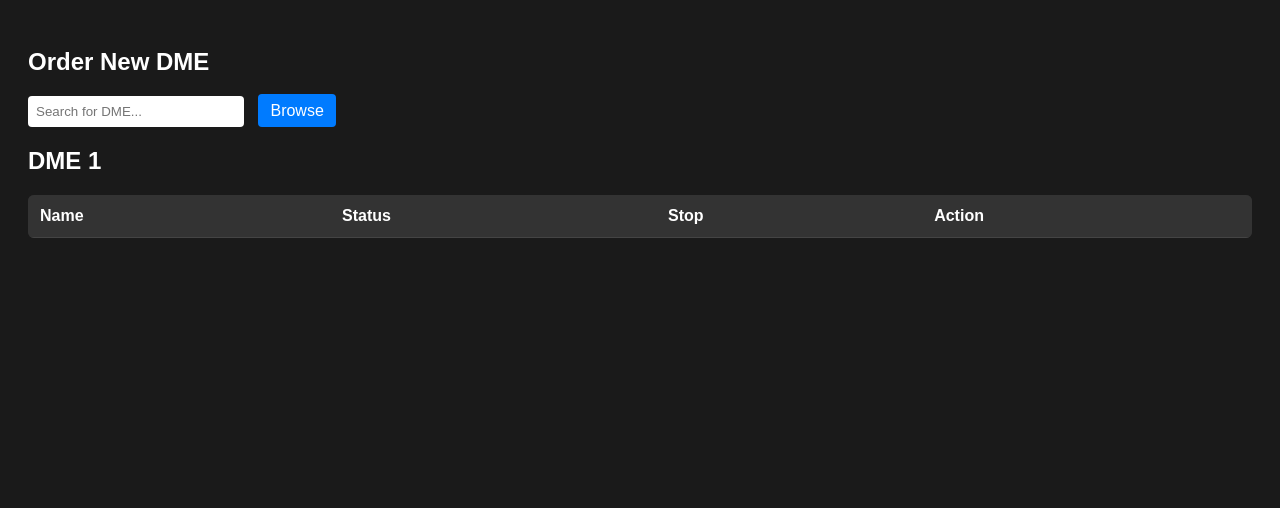
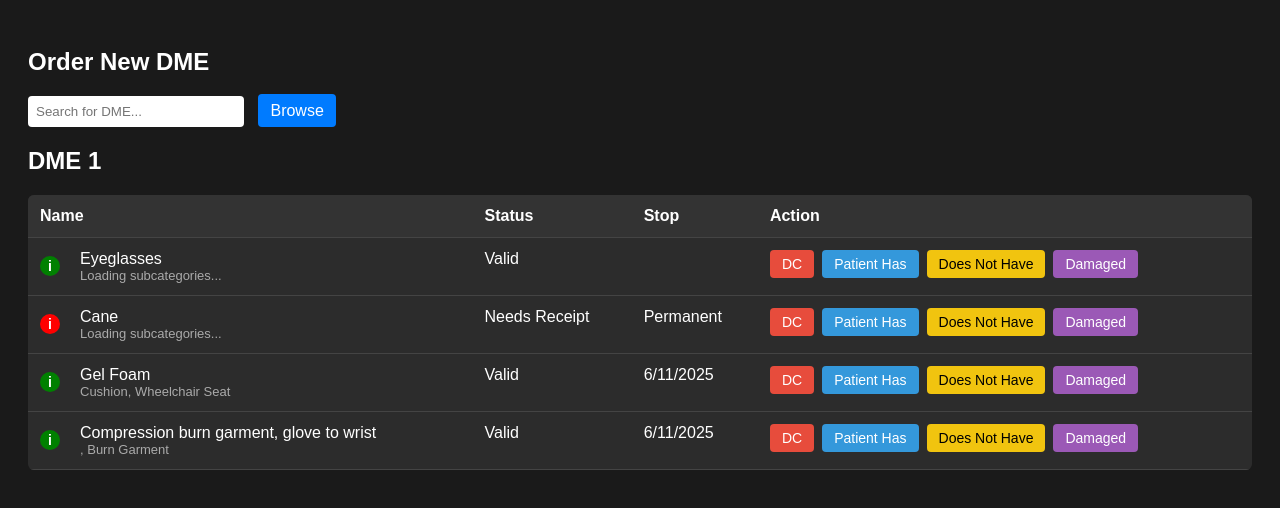
Before and after one commit to elizathornton/dme_ordering, a plain HTML site: page index.html in a window 1280 px wide. Drawn offline with Linux system fonts and the light colour scheme.

Commit message:
Update index.html

```diff
--- a/index.html
+++ b/index.html
@@ -166,4 +166,93 @@
         const tr = document.createElement('tr');
 
         // Name cell with status bar and info icon
-        const
+        const nameTd = document.createElement('td');
+        const rowDiv = document.createElement('div');
+        rowDiv.className = 'row-container';
+
+        const color = getColorByStatus(row.Status);
+
+        const bar = document.createElement('div');
+        bar.className = 'status-bar';
+        bar.style.backgroundColor = color;
+
+        const infoIcon = document.createElement('div');
+        infoIcon.className = 'info-icon';
+        infoIcon.style.backgroundColor = color;
+        infoIcon.textContent = 'i';
+        infoIcon.onclick = (e) => {
+          e.stopPropagation(); // prevent body click from hiding it immediately
+          const detail = dmeDetails.find(d => d['Item'] === row.Name);
+          if (detail) {
+            infoBox.style.display = 'block';
+            infoBox.style.top = `${e.pageY + 10}px`;
+            infoBox.style.left = `${e.pageX + 10}px`;
+            infoBox.innerHTML = `<strong>${row.Name}</strong><br><small>${detail['Subcategory 1'] || ''}, ${detail['Subcategory 2'] || ''}</small><br><br>` +
+              `<div style="font-size: 13px;">${detail.Description || ''}<br><br>
+                <strong>Brand:</strong> ${detail.Brand || ''}<br>
+                <strong>Image:</strong> ${detail.Image || ''}<br>
+                <strong>Indications:</strong> ${detail['Indications'] || ''}<br>
+                <strong>Clinical Actions:</strong> ${detail['Clinical Actions'] || ''}<br>
+                <strong>Workflow Actions:</strong> ${detail['Workflow Actions'] || ''}</div>`;
+          } else {
+            infoBox.style.display = 'block';
+            infoBox.style.top = `${e.pageY + 10}px`;
+            infoBox.style.left = `${e.pageX + 10}px`;
+            infoBox.innerHTML = `<strong>${row.Name}</strong><br><small>No details found.</small>`;
+          }
+        };
+
+        rowDiv.appendChild(infoIcon);
+        rowDiv.appendChild(bar);
+
+        const nameContent = document.createElement('div');
+        nameContent.innerHTML = `<div>${row.Name}</div><div style="font-size: 13px; color: #aaa;">Loading subcategories...</div>`;
+        rowDiv.appendChild(nameContent);
+
+        nameTd.appendChild(rowDiv);
+        tr.appendChild(nameTd);
+
+        // Status
+        const statusTd = document.createElement('td');
+        statusTd.textContent = row.Status;
+        tr.appendChild(statusTd);
+
+        // Stop
+        const stopTd = document.createElement('td');
+        stopTd.textContent = row.Stop;
+        tr.appendChild(stopTd);
+
+        // Actions
+        const actionTd = document.createElement('td');
+        actionTd.className = 'action-buttons';
+
+        ['DC', 'Patient Has', 'Does Not Have', 'Damaged'].forEach(action => {
+          const btn = document.createElement('button');
+          btn.textContent = action;
+          if (action === 'DC') btn.classList.add('dc');
+          else if (action === 'Patient Has') btn.classList.add('has');
+          else if (action === 'Does Not Have') btn.classList.add('lost');
+          else if (action === 'Damaged') btn.classList.add('damaged');
+          actionTd.appendChild(btn);
+        });
+
+        tr.appendChild(actionTd);
+        tbody.appendChild(tr);
+
+        // Load subcategories into 2nd line
+        const detail = dmeDetails.find(d => d['Item'] === row.Name);
+        if (detail) {
+          nameContent.children[1].textContent = `${detail['Subcategory 1'] || ''}, ${detail['Subcategory 2'] || ''}`;
+        }
+      });
+
+      // Single click handler outside loop
+      document.body.onclick = (e) => {
+        if (!e.target.classList.contains('info-icon')) {
+          infoBox.style.display = 'none';
+        }
+      };
+    }
+  </script>
+</body>
+</html>
```
